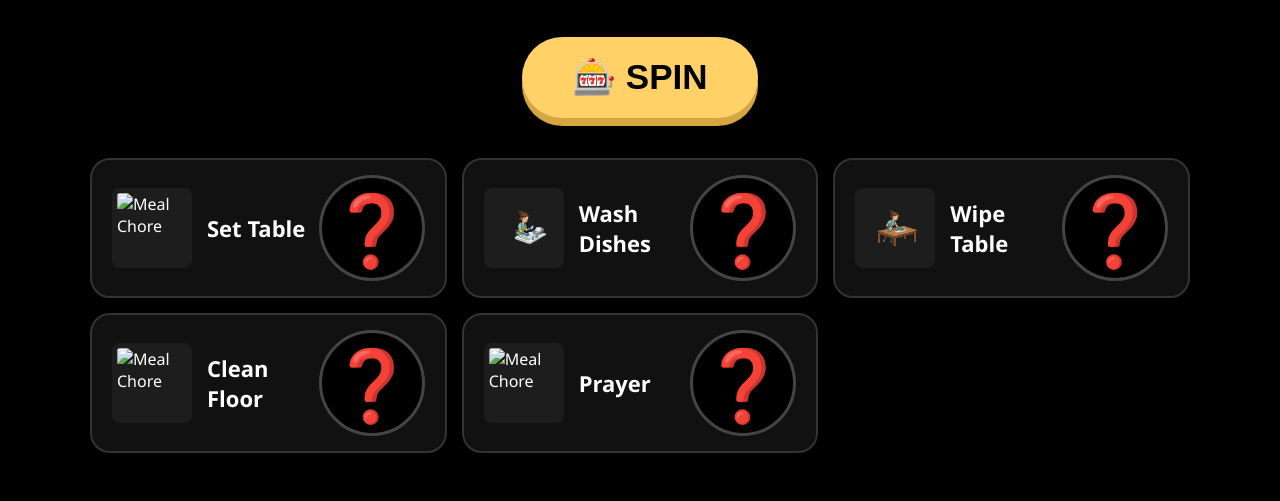
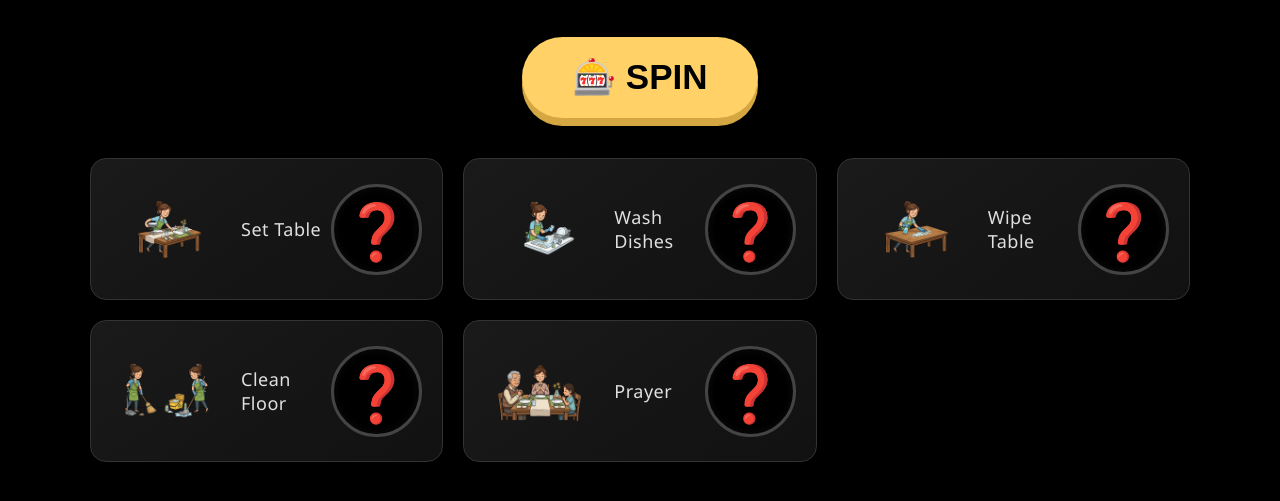
Before and after one commit to Tbones-1/FamilyChores, a plain HTML site: page index.html in a window 1280 px wide. Both pictures are taken after a click on the button "Mealtime". Shown: the part 233-734 px from the top of the page. Drawn offline with Linux system fonts and the light colour scheme.

Commit message:
Update index.html

```diff
--- a/index.html
+++ b/index.html
@@ -154,14 +154,58 @@
         .toggle-kid .toggle-icon { font-size: 40px; margin-bottom: 5px; }
         .toggle-kid .toggle-name { font-size: 14px; font-weight: bold; color: #fff;}
         .toggle-kid.active { opacity: 1; border-color: #fff; background: var(--panel); }
-        .meal-assignments { display: grid; grid-template-columns: repeat(auto-fit, minmax(350px, 1fr)); gap: 15px; text-align: left; }
-        .meal-slot { background: var(--panel); padding: 15px 20px; border-radius: 20px; display: flex; justify-content: space-between; align-items: center; border: 2px solid #333; }
 
-        /* Updated meal chore visuals */
-        .slot-chore { font-size: 60px; display: inline-block; text-align: center; width: 80px;}
-        .slot-chore-img { width: 80px; height: 80px; object-fit: contain; border-radius: 8px; background: rgba(255,255,255,0.05); padding: 5px; box-sizing: border-box;}
-        .slot-chore-name { font-size: 22px; font-weight: bold; color: #fff; flex-grow: 1; padding-left: 15px;}
-        .slot-assignee { font-size: 70px; background: #000; width: 100px; height: 100px; border-radius: 50%; display: flex; justify-content: center; align-items: center; border: 3px solid #444; flex-shrink: 0;}
+        /* SLEEK NEW MEALTIME AESTHETICS */
+        .meal-assignments {
+            display: grid;
+            grid-template-columns: repeat(auto-fit, minmax(320px, 1fr));
+            gap: 20px;
+            text-align: left;
+        }
+        .meal-slot {
+            background: linear-gradient(145deg, #1a1a1a, #111111);
+            padding: 15px 20px;
+            border-radius: 16px;
+            display: flex;
+            justify-content: space-between;
+            align-items: center;
+            border: 1px solid #333;
+            box-shadow: 0 8px 20px rgba(0,0,0,0.4);
+        }
+        .slot-chore {
+            font-size: 60px;
+            display: inline-block;
+            text-align: center;
+            width: 110px;
+        }
+        .slot-chore-img {
+            width: 110px;
+            height: 110px;
+            object-fit: contain;
+            border-radius: 12px;
+            background: transparent;
+        }
+        .slot-chore-name {
+            font-size: 18px;
+            font-weight: 500;
+            color: #e0e0e0;
+            flex-grow: 1;
+            padding-left: 20px;
+            letter-spacing: 0.5px;
+        }
+        .slot-assignee {
+            font-size: 55px;
+            background: #000;
+            width: 85px;
+            height: 85px;
+            border-radius: 50%;
+            display: flex;
+            justify-content: center;
+            align-items: center;
+            border: 3px solid #444;
+            flex-shrink: 0;
+            box-shadow: inset 0 0 10px rgba(255,255,255,0.05);
+        }
 
         /* Parent Dashboard */
         .parent-section { background: var(--panel); padding: 25px; border-radius: 15px; margin-bottom: 30px; border: 1px solid #333; }
@@ -212,7 +256,7 @@
     <div id="celebration"></div>
 
 <script>
-    // --- DATA STATE V11 ---
+    // --- DATA STATE V13 ---
     const defaultData = {
         kids: [
             { id: 'jess', name: 'Jesse', icon: '🤠', color: 'var(--jess)', points: 0, rewardVisual: '🎮', rewardName: 'Kirby Game', rewardTarget: 50 },
@@ -238,23 +282,23 @@
             { id: 28, emoji: '🚗', name: 'Wash Car', points: 10, recurrence: 14, assignees: [], isExtra: true }
         ],
         mealChores: [
-            { id: 101, emoji: 'set_table.jpg', name: 'Set Table' },
+            { id: 101, emoji: 'set_table.png', name: 'Set Table' },
             { id: 102, emoji: 'dishes.png', name: 'Wash Dishes' },
             { id: 103, emoji: 'wash table.png', name: 'Wipe Table' },
-            { id: 104, emoji: 'floor.jpg', name: 'Clean Floor' },
-            { id: 105, emoji: 'prayer.jpg', name: 'Prayer' }
+            { id: 104, emoji: 'floor.png', name: 'Clean Floor' },
+            { id: 105, emoji: 'prayer.png', name: 'Prayer' }
         ],
         pending: [],
         mealActiveKids: ['jess', 'magnolia', 'dahlia', 'duke', 'tyson', 'sutton']
     };
 
-    let appData = JSON.parse(localStorage.getItem('choreDataV11')) || defaultData;
+    let appData = JSON.parse(localStorage.getItem('choreDataV13')) || defaultData;
     let currentView = 'kids';
     let editingChoreId = null;
     let editingMealChoreId = null;
 
     function saveData() {
-        localStorage.setItem('choreDataV11', JSON.stringify(appData));
+        localStorage.setItem('choreDataV13', JSON.stringify(appData));
     }
 
     // --- VISUAL RENDER HELPERS ---
```
